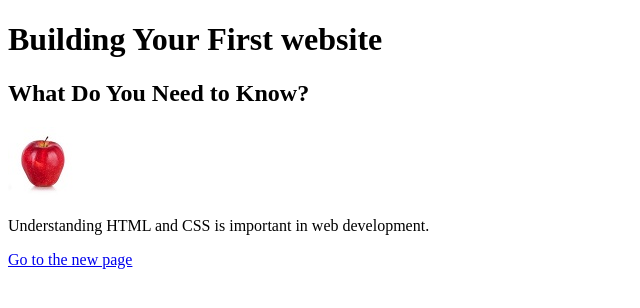
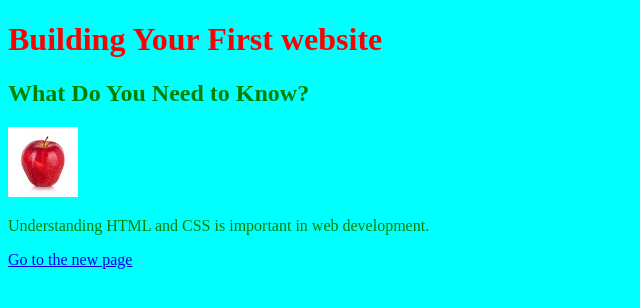
Before and after one commit to Luka2Lkay/my-first-website, a plain HTML site: page index.html in a window 1280 px wide. Shown: the whole page, without its empty margins (0-640 px from the left). Drawn offline with Linux system fonts and the light colour scheme.

Commit message:
add more style

```diff
--- a/index.html
+++ b/index.html
@@ -3,6 +3,7 @@
 <head>
     <meta charset="UTF-8">
     <meta name="viewport" content="width=device-width, initial-scale=1.0">
+    <link href="style.css" rel="stylesheet">
     <title>First website</title>
 </head>
 <body>
--- /dev/null
+++ b/style.css
@@ -0,0 +1,8 @@
+body {
+    background-color: aqua;
+    color: green;
+}
+
+h1 {
+    color: red;
+}
```
Also changed, not shown: new.html (+1 -0 lines).
